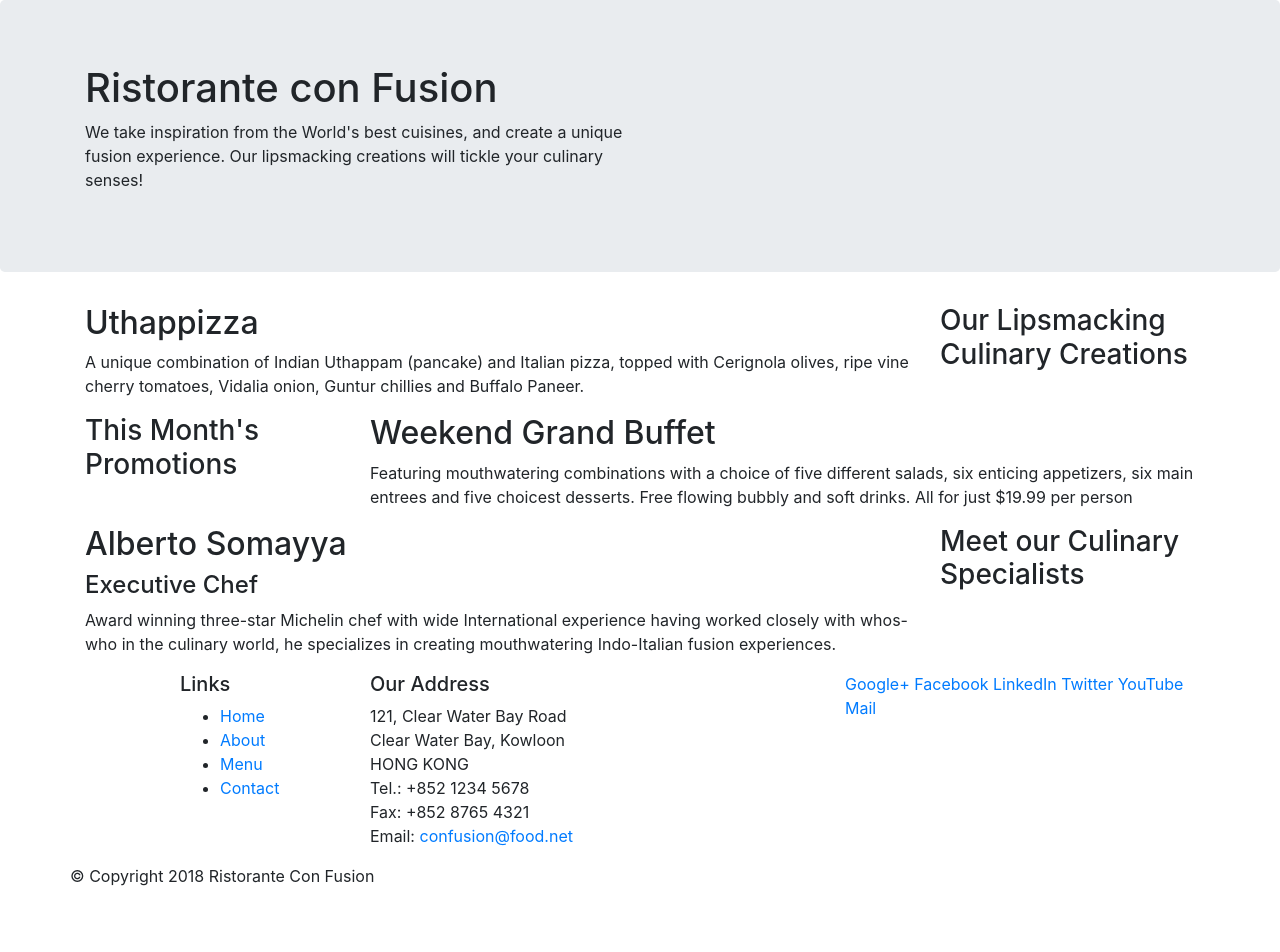
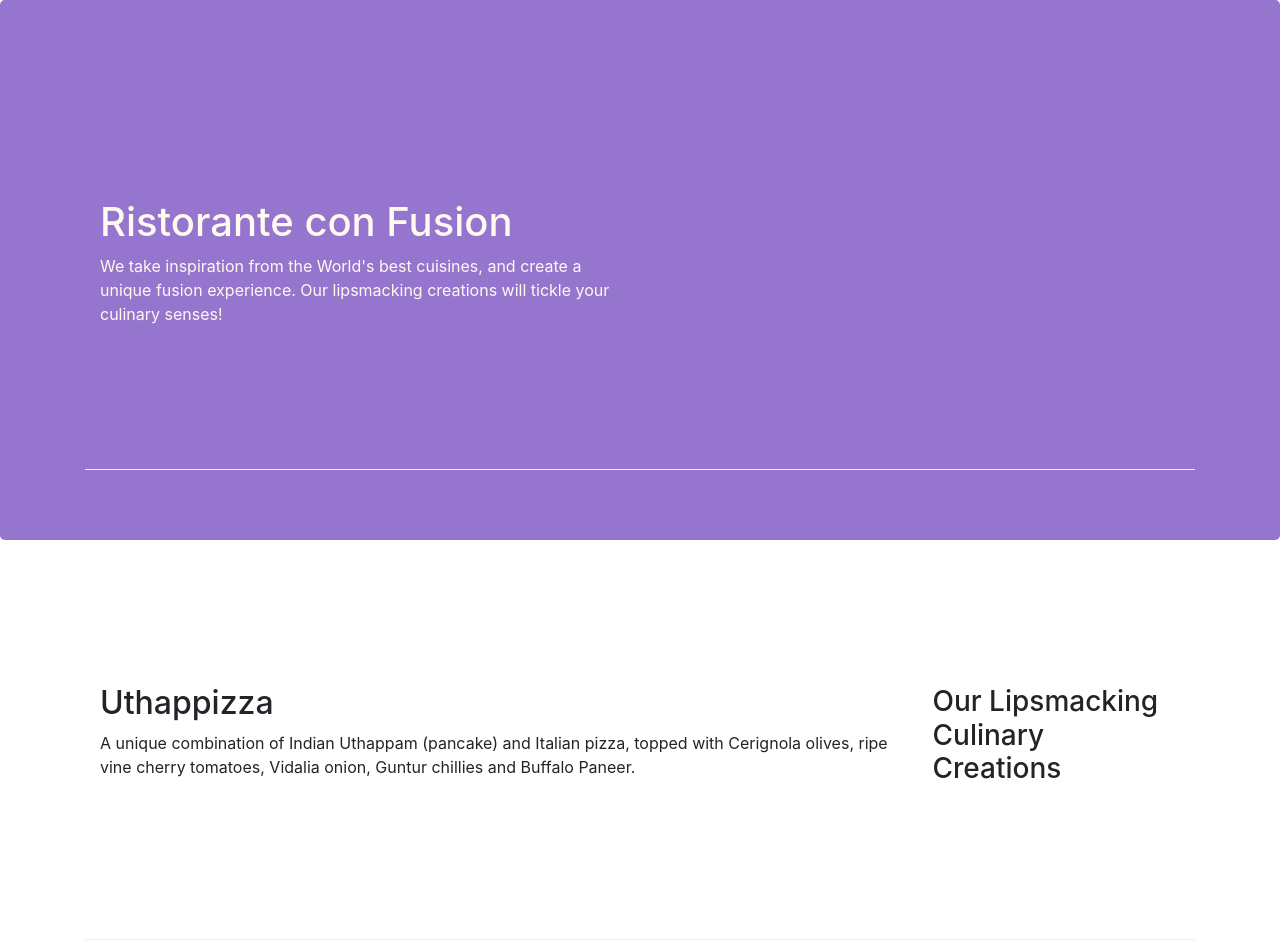
Before and after one commit to sjo92/coursera_fullstack, a website: page index.html in a window 1280 px wide. Shown: the top 952 px of the page. Before the commit the page ends 904 px from the top, so only its background shows below. Drawn offline with nearby package versions, Linux system fonts and the light colour scheme.

Commit message:
Bootstrap Grid Part2

```diff
--- /dev/null
+++ b/css/styles.css
@@ -0,0 +1,30 @@
+.row-header {
+    margin: 0px auto;
+    padding: 0px auto;
+}
+
+.row-content {
+    margin: 0px auto;
+    padding: 50px 0px 50px 0px;
+    border-bottom: 1px ridge;
+    min-height: 400px;
+}
+
+.footer {
+    background-color: #D1C4E9;
+    margin: 0px auto;
+    padding: 20px 0px 20px 0px;
+}
+
+.jumbotron {
+    padding: 70px 30px 70px 30px;
+    margin: 0px auto;
+    background: #9575CD;
+    color: floralwhite;
+}
+
+.address {
+    font-size: 80%;
+    margin: 0px;
+    color: #0F0F0F;
+}
--- a/index.html
+++ b/index.html
@@ -9,14 +9,16 @@
 
      <!-- Bootstrap CSS -->
      <link rel="stylesheet" href="node_modules/bootstrap/dist/css/bootstrap.min.css">
-    <title>Ristorante Con Fusion</title>
+     <link rel="stylesheet" href="css/styles.css">
+
+     <title>Ristorante Con Fusion</title>
 </head>
 
 <body>
 
     <header class="jumbotron">
         <div class="container">
-            <div class="row">
+            <div class="row row-content align-items-center">
                 <div class="col-12 col-sm-6">
                     <h1>Ristorante con Fusion</h1>
                     <p>We take inspiration from the World's best cuisines, and create a unique fusion experience. Our lipsmacking creations will tickle your culinary senses!</p>
@@ -28,7 +30,7 @@
     </header>
 
     <div class="container">
-        <div class ="row">
+        <div class ="row row-content align-items-center">
             <div class="col-12 col-sm-4 order-sm-last col-md-3">
                 <h3>Our Lipsmacking Culinary Creations</h3>
             </div>
@@ -39,7 +41,7 @@
         </div>
 
 
-        <div class ="row">
+        <div class ="row row-content align-items-center">
             <div class="col-12 col-sm-4 col-md-3">
                 <h3>This Month's Promotions</h3>
             </div>
@@ -49,7 +51,7 @@
             </div>
         </div>
 
-        <div class ="row">
+        <div class ="row row-content align-items-center">
             <div class="col-12 col-sm-4 order-sm-last col-md-3">
                 <h3>Meet our Culinary Specialists</h3>
             </div>
@@ -61,12 +63,12 @@
         </div>
     </div>
 
-    <footer>
+    <footer class="footer">
         <div class="container">
             <div class="row">
                 <div class="col-4 offset-1 col-sm-2">
                     <h5>Links</h5>
-                    <ul>
+                    <ul class="list-unstyled">
                         <li><a href="#">Home</a></li>
                         <li><a href="#">About</a></li>
                         <li><a href="#">Menu</a></li>
@@ -84,8 +86,8 @@
 		              Email: <a href="mailto:confusion@food.net">confusion@food.net</a>
 		           </address>
                 </div>
-                <div class="col-12 col-sm-4">
-                    <div>
+                <div class="col-12 col-sm-4 align-self-center">
+                    <div class="text-center">
                         <a href="http://google.com/+">Google+</a>
                         <a href="http://www.facebook.com/profile.php?id=">Facebook</a>
                         <a href="http://www.linkedin.com/in/">LinkedIn</a>
@@ -95,8 +97,8 @@
                     </div>
                 </div>
            </div>
-           <div class="row">
-                <div>
+           <div class="row justify-content-center">
+                <div class="col-auto">
                     <p>© Copyright 2018 Ristorante Con Fusion</p>
                 </div>
            </div>
```
